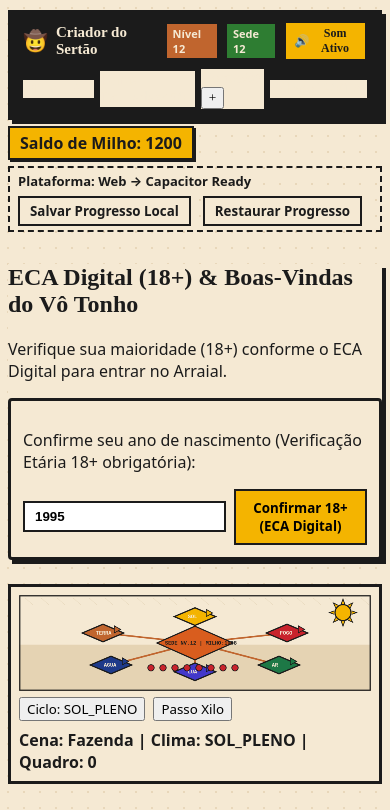
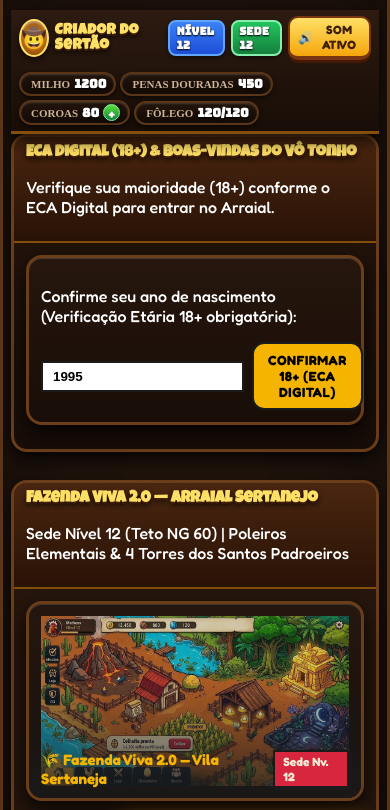
Before and after one commit to N01T3/beakbreaker, a Vue app in the folder apps/client/: page / in a window 390 px wide. Shown: the top 810 px of the page. Built offline with nearby package versions, Linux system fonts and the light colour scheme.

Commit message:
feat(ui): implement real Supercell mobile game design system inspired by Clash of Clans and Clash Royale

```diff
--- a/apps/client/index.html
+++ b/apps/client/index.html
@@ -11,6 +11,7 @@
     <link rel="manifest" href="/manifest.webmanifest" />
     <link rel="icon" type="image/svg+xml" href="/icon.svg" />
     <link rel="apple-touch-icon" href="/icon.svg" />
+    <link rel="stylesheet" href="/supercell-theme.css" />
     <title>BeakBreaker: Os Campeões do Sertão</title>
     <style>
       * {
--- /dev/null
+++ b/apps/client/public/supercell-theme.css
@@ -0,0 +1,530 @@
+/* ==========================================================================
+   BEAKBREAKER: SERTÃO ROYALE — SUPERCELL GAME DESIGN SYSTEM
+   Inspirado na direção de arte e UX de Clash of Clans & Clash Royale
+   Combinado com a essência cultural do Cordel Pop Nordestino
+   ========================================================================== */
+
+@import url('https://fonts.googleapis.com/css2?family=Bungee&family=Fredoka:wght@500;700;900&family=Luckiest+Guy&display=swap');
+
+:root {
+  --font-game-title: 'Luckiest Guy', cursive, sans-serif;
+  --font-game-display: 'Bungee', cursive, sans-serif;
+  --font-game-ui: 'Fredoka', -apple-system, system-ui, sans-serif;
+
+  /* Cores Supercell & Cordel */
+  --sc-gold-light: #FFE066;
+  --sc-gold-main: #F5A60B;
+  --sc-gold-dark: #B45309;
+  --sc-gold-shadow: #78350F;
+
+  --sc-green-light: #5BE139;
+  --sc-green-main: #22C55E;
+  --sc-green-dark: #15803D;
+  --sc-green-shadow: #0A2D03;
+
+  --sc-blue-light: #60A5FA;
+  --sc-blue-main: #3B82F6;
+  --sc-blue-dark: #1D4ED8;
+  --sc-blue-shadow: #1E3A8A;
+
+  --sc-red-light: #F87171;
+  --sc-red-main: #EF4444;
+  --sc-red-dark: #B91C1C;
+  --sc-red-shadow: #7F1D1D;
+
+  --sc-wood-light: #854D0E;
+  --sc-wood-main: #451A03;
+  --sc-wood-dark: #270F03;
+  --sc-dark-panel: #1A120B;
+
+  --sc-card-radius: 14px;
+  --sc-btn-radius: 12px;
+}
+
+/* Base Mobile Container */
+body {
+  background: #0B0907 radial-gradient(circle at 50% 20%, #26160C 0%, #0A0705 100%) !important;
+  font-family: var(--font-game-ui) !important;
+  user-select: none;
+  -webkit-font-smoothing: antialiased;
+}
+
+#app {
+  max-width: 440px !important;
+  width: 100% !important;
+  margin: 0 auto !important;
+  min-height: 100vh !important;
+  background: #1C130D linear-gradient(180deg, #24160E 0%, #150E09 100%) !important;
+  border-left: 3px solid #5A3517 !important;
+  border-right: 3px solid #5A3517 !important;
+  box-shadow: 0 0 50px rgba(0, 0, 0, 0.9), inset 0 0 100px rgba(0, 0, 0, 0.5) !important;
+  color: #FFF !important;
+  position: relative !important;
+  overflow-x: hidden !important;
+}
+
+/* ==========================================================================
+   TOP BAR HUD (Clash of Clans & Clash Royale Style)
+   ========================================================================== */
+.woodcut-header {
+  background: linear-gradient(180deg, #2D1B11 0%, #180D07 100%) !important;
+  border: none !important;
+  border-bottom: 3px solid #854D0E !important;
+  box-shadow: 0 6px 16px rgba(0, 0, 0, 0.8) !important;
+  padding: 6px 8px !important;
+  position: sticky !important;
+  top: 0 !important;
+  z-index: 100 !important;
+}
+
+.woodcut-header__identity {
+  display: flex !important;
+  align-items: center !important;
+  gap: 6px !important;
+}
+
+.woodcut-header__avatar {
+  display: inline-flex !important;
+  align-items: center !important;
+  justify-content: center !important;
+  width: 38px !important;
+  height: 38px !important;
+  background: radial-gradient(circle, #F5A60B 0%, #78350F 100%) !important;
+  border: 2px solid #FFE066 !important;
+  border-radius: 50% !important;
+  box-shadow: 0 3px 6px rgba(0, 0, 0, 0.6), inset 0 2px 2px rgba(255, 255, 255, 0.4) !important;
+  font-size: 20px !important;
+}
+
+.woodcut-header__name {
+  font-family: var(--font-game-title) !important;
+  font-size: 15px !important;
+  color: #FFE066 !important;
+  text-shadow: 0 2px 0 #3E1E07, 0 3px 4px rgba(0, 0, 0, 0.8) !important;
+  letter-spacing: 0.5px !important;
+}
+
+.woodcut-header__nc {
+  background: linear-gradient(180deg, #3B82F6 0%, #1D4ED8 100%) !important;
+  border: 2px solid #60A5FA !important;
+  border-radius: 8px !important;
+  color: #FFF !important;
+  font-family: var(--font-game-display) !important;
+  font-size: 11px !important;
+  padding: 2px 6px !important;
+  box-shadow: 0 2px 4px rgba(0, 0, 0, 0.5) !important;
+  text-shadow: 0 1px 2px #000 !important;
+}
+
+.woodcut-header__sede {
+  background: linear-gradient(180deg, #22C55E 0%, #15803D 100%) !important;
+  border: 2px solid #86EFAC !important;
+  border-radius: 8px !important;
+  color: #FFF !important;
+  font-family: var(--font-game-display) !important;
+  font-size: 11px !important;
+  padding: 2px 6px !important;
+  box-shadow: 0 2px 4px rgba(0, 0, 0, 0.5) !important;
+  text-shadow: 0 1px 2px #000 !important;
+}
+
+.button-audio-toggle {
+  background: linear-gradient(180deg, #FFE066 0%, #F5A60B 100%) !important;
+  border: 2px solid #78350F !important;
+  border-bottom: 4px solid #78350F !important;
+  border-radius: 10px !important;
+  color: #3E1E07 !important;
+  font-family: var(--font-game-ui) !important;
+  font-weight: 900 !important;
+  font-size: 12px !important;
+  padding: 4px 8px !important;
+  box-shadow: 0 3px 0 #451A03 !important;
+  transition: transform 0.08s ease !important;
+}
+.button-audio-toggle:active {
+  transform: translateY(2px) !important;
+  border-bottom-width: 2px !important;
+}
+
+/* Resource Pills (Moedas, Gemas, Fôlego) */
+.woodcut-header__resources {
+  display: flex !important;
+  flex-wrap: wrap !important;
+  gap: 4px !important;
+  margin-top: 4px !important;
+}
+
+.resource-pill {
+  background: linear-gradient(180deg, #22140B 0%, #120A05 100%) !important;
+  border: 2px solid #5A3517 !important;
+  border-radius: 16px !important;
+  padding: 2px 8px 2px 6px !important;
+  color: #FFF !important;
+  display: inline-flex !important;
+  align-items: center !important;
+  gap: 4px !important;
+  box-shadow: inset 0 1px 2px rgba(255, 255, 255, 0.15), 0 2px 4px rgba(0, 0, 0, 0.6) !important;
+}
+
+.resource-pill__label {
+  font-size: 11px !important;
+  font-weight: 700 !important;
+  color: #CDB397 !important;
+  text-transform: uppercase !important;
+}
+
+.resource-pill__value {
+  font-family: var(--font-game-display) !important;
+  font-size: 12px !important;
+  color: #FFF !important;
+  text-shadow: 0 1px 2px #000 !important;
+}
+
+.resource-pill__plus {
+  background: linear-gradient(180deg, #5BE139 0%, #15803D 100%) !important;
+  border: 1px solid #86EFAC !important;
+  border-radius: 50% !important;
+  width: 17px !important;
+  height: 17px !important;
+  display: flex !important;
+  align-items: center !important;
+  justify-content: center !important;
+  color: #FFF !important;
+  font-weight: 900 !important;
+  font-size: 13px !important;
+  box-shadow: 0 2px 3px rgba(0, 0, 0, 0.5) !important;
+}
+
+/* ==========================================================================
+   SUPERCELL 3D EXTRACTED BUTTONS
+   ========================================================================== */
+button, .game-btn {
+  font-family: var(--font-game-ui) !important;
+  font-weight: 900 !important;
+  text-transform: uppercase !important;
+  letter-spacing: 0.5px !important;
+  border-radius: var(--sc-btn-radius) !important;
+  box-sizing: border-box !important;
+  cursor: pointer !important;
+  position: relative !important;
+  transition: transform 0.08s ease, filter 0.08s ease !important;
+}
+
+button:active, .game-btn:active {
+  transform: translateY(3px) !important;
+}
+
+/* Verde Clash (Batalhar / Melhorar / Confirmar) */
+.btn-green, [data-testid="btn-harvest-all"], [data-testid="btn-colher-milho-pronto"], [data-testid="btn-confirm-evolution"] {
+  background: linear-gradient(180deg, #5BE139 0%, #22C55E 48%, #16A34A 52%, #15803D 100%) !important;
+  border: 2px solid #14532D !important;
+  border-bottom: 5px solid #0A2D03 !important;
+  color: #FFF !important;
+  text-shadow: 0 2px 0 #0A2D03, 0 3px 4px rgba(0, 0, 0, 0.7) !important;
+  box-shadow: inset 0 2px 0 rgba(255, 255, 255, 0.6), 0 5px 0 #0A2D03, 0 8px 12px rgba(0, 0, 0, 0.6) !important;
+}
+.btn-green:active, [data-testid="btn-harvest-all"]:active {
+  box-shadow: inset 0 1px 0 rgba(255, 255, 255, 0.4), 0 2px 0 #0A2D03 !important;
+  border-bottom-width: 2px !important;
+}
+
+/* Dourado Clash (Comprar / Coletar / Recompensas) */
+.btn-gold, [data-testid="btn-upgrade-sede"], [data-testid="btn-cheer-torcida"] {
+  background: linear-gradient(180deg, #FFE066 0%, #F5A60B 48%, #D97706 52%, #B45309 100%) !important;
+  border: 2px solid #78350F !important;
+  border-bottom: 5px solid #451A03 !important;
+  color: #FFF !important;
+  text-shadow: 0 2px 0 #451A03, 0 3px 4px rgba(0, 0, 0, 0.7) !important;
+  box-shadow: inset 0 2px 0 rgba(255, 255, 255, 0.6), 0 5px 0 #451A03, 0 8px 12px rgba(0, 0, 0, 0.6) !important;
+}
+.btn-gold:active {
+  box-shadow: inset 0 1px 0 rgba(255, 255, 255, 0.4), 0 2px 0 #451A03 !important;
+  border-bottom-width: 2px !important;
+}
+
+/* Vermelho / Laranja Clash (Luta / Ataque) */
+.btn-red, [data-testid="branch-caatinga"] {
+  background: linear-gradient(180deg, #F87171 0%, #EF4444 48%, #DC2626 52%, #B91C1C 100%) !important;
+  border: 2px solid #7F1D1D !important;
+  border-bottom: 5px solid #450A0A !important;
+  color: #FFF !important;
+  text-shadow: 0 2px 0 #450A0A, 0 3px 4px rgba(0, 0, 0, 0.7) !important;
+  box-shadow: inset 0 2px 0 rgba(255, 255, 255, 0.6), 0 5px 0 #450A0A, 0 8px 12px rgba(0, 0, 0, 0.6) !important;
+}
+
+/* Azul Elixir Clash */
+.btn-blue, [data-testid="branch-agreste"] {
+  background: linear-gradient(180deg, #60A5FA 0%, #3B82F6 48%, #2563EB 52%, #1D4ED8 100%) !important;
+  border: 2px solid #1E3A8A !important;
+  border-bottom: 5px solid #0F172A !important;
+  color: #FFF !important;
+  text-shadow: 0 2px 0 #0F172A, 0 3px 4px rgba(0, 0, 0, 0.7) !important;
+  box-shadow: inset 0 2px 0 rgba(255, 255, 255, 0.6), 0 5px 0 #0F172A, 0 8px 12px rgba(0, 0, 0, 0.6) !important;
+}
+
+/* ==========================================================================
+   CLASH ROYALE STYLE CARDS (.rooster-card)
+   ========================================================================== */
+.rooster-card {
+  border-radius: var(--sc-card-radius) !important;
+  border: 3px solid #854D0E !important;
+  background: linear-gradient(180deg, #3A2315 0%, #1E120A 100%) !important;
+  box-shadow: inset 0 2px 0 rgba(255, 255, 255, 0.25), 0 6px 14px rgba(0, 0, 0, 0.8) !important;
+  padding: 8px !important;
+  position: relative !important;
+  transition: transform 0.15s ease, box-shadow 0.15s ease !important;
+  color: #FFF !important;
+}
+
+.rooster-card:hover {
+  transform: translateY(-4px) scale(1.02) !important;
+  box-shadow: 0 10px 20px rgba(0, 0, 0, 0.9), 0 0 15px rgba(245, 166, 11, 0.4) !important;
+}
+
+.rooster-card__header {
+  display: flex !important;
+  justify-content: space-between !important;
+  align-items: center !important;
+  margin-bottom: 6px !important;
+}
+
+.rooster-card__number {
+  font-family: var(--font-game-display) !important;
+  font-size: 11px !important;
+  color: #FFE066 !important;
+  background: rgba(0, 0, 0, 0.6) !important;
+  padding: 2px 6px !important;
+  border-radius: 6px !important;
+  border: 1px solid #78350F !important;
+}
+
+.rooster-card__name {
+  font-family: var(--font-game-title) !important;
+  font-size: 13px !important;
+  color: #FFF !important;
+  text-shadow: 0 2px 0 #000, 0 0 8px rgba(0, 0, 0, 0.8) !important;
+  white-space: nowrap !important;
+  overflow: hidden !important;
+  text-overflow: ellipsis !important;
+  max-width: 110px !important;
+}
+
+.rooster-card__level {
+  background: linear-gradient(180deg, #3B82F6 0%, #1D4ED8 100%) !important;
+  border: 1.5px solid #93C5FD !important;
+  border-radius: 6px !important;
+  font-family: var(--font-game-display) !important;
+  font-size: 10px !important;
+  padding: 2px 5px !important;
+  color: #FFF !important;
+  box-shadow: 0 2px 4px rgba(0, 0, 0, 0.5) !important;
+}
+
+.rooster-card__art-box {
+  background: radial-gradient(circle, #5A3517 0%, #1E120A 100%) !important;
+  border: 2px solid #854D0E !important;
+  border-radius: 10px !important;
+  overflow: hidden !important;
+  padding: 4px !important;
+  box-shadow: inset 0 2px 6px rgba(0, 0, 0, 0.8) !important;
+}
+
+.rooster-card__art-box img {
+  border: none !important;
+  border-radius: 8px !important;
+  transition: transform 0.2s ease !important;
+}
+.rooster-card:hover .rooster-card__art-box img {
+  transform: scale(1.05) !important;
+}
+
+/* ==========================================================================
+   BOTTOM NAVIGATION DOCK (Clash Royale 5-Tab Bar)
+   ========================================================================== */
+[data-testid="cordel-bottom-nav"] {
+  background: linear-gradient(180deg, #2D1A10 0%, #150C07 100%) !important;
+  border: none !important;
+  border-top: 3px solid #854D0E !important;
+  box-shadow: 0 -8px 24px rgba(0, 0, 0, 0.9) !important;
+  padding: 8px 6px 12px 6px !important;
+  position: sticky !important;
+  bottom: 0 !important;
+  z-index: 99 !important;
+}
+
+[data-testid^="nav-tab-"] {
+  background: linear-gradient(180deg, #3A2315 0%, #20130B 100%) !important;
+  border: 2px solid #5A3517 !important;
+  border-bottom: 4px solid #361E0D !important;
+  border-radius: 12px !important;
+  color: #CDB397 !important;
+  font-family: var(--font-game-ui) !important;
+  font-weight: 900 !important;
+  font-size: 11px !important;
+  padding: 6px 2px !important;
+  box-shadow: 0 4px 6px rgba(0, 0, 0, 0.6) !important;
+  transition: all 0.15s cubic-bezier(0.34, 1.56, 0.64, 1) !important;
+  display: flex !important;
+  flex-direction: column !important;
+  align-items: center !important;
+  justify-content: center !important;
+  gap: 2px !important;
+}
+
+/* Tab Ativa Pops Up (estilo Clash Royale) */
+[data-testid^="nav-tab-"][style*="rgb(244, 180, 0)"],
+[data-testid^="nav-tab-"][style*="#F4B400"],
+[data-testid^="nav-tab-"][style*="#f4b400"] {
+  background: linear-gradient(180deg, #FFE066 0%, #F5A60B 48%, #D97706 52%, #B45309 100%) !important;
+  border: 2px solid #FFF !important;
+  border-bottom: 5px solid #451A03 !important;
+  color: #FFF !important;
+  text-shadow: 0 2px 0 #451A03, 0 3px 4px rgba(0, 0, 0, 0.8) !important;
+  transform: translateY(-8px) scale(1.08) !important;
+  box-shadow: 0 8px 18px rgba(245, 166, 11, 0.6), inset 0 2px 0 rgba(255, 255, 255, 0.8) !important;
+  z-index: 10 !important;
+}
+
+/* ==========================================================================
+   SUBTABS SELECTORS & PILLS
+   ========================================================================== */
+[data-testid="subtab-selector"],
+[data-testid="tab-selector-luta"],
+[data-testid="tab-selector-galos"],
+[data-testid="tab-selector-bando"],
+[data-testid="tab-selector-loja"] {
+  background: #150E09 !important;
+  border: 2px solid #452410 !important;
+  border-radius: 14px !important;
+  padding: 4px !important;
+  display: flex !important;
+  gap: 4px !important;
+  overflow-x: auto !important;
+  box-shadow: inset 0 2px 4px rgba(0, 0, 0, 0.8) !important;
+  margin-bottom: 10px !important;
+}
+
+[data-testid="subtab-selector"] button,
+[data-testid="tab-selector-luta"] button,
+[data-testid="tab-selector-galos"] button,
+[data-testid="tab-selector-bando"] button,
+[data-testid="tab-selector-loja"] button {
+  background: transparent !important;
+  border: none !important;
+  color: #A8907A !important;
+  font-size: 11px !important;
+  padding: 6px 10px !important;
+  border-radius: 10px !important;
+  white-space: nowrap !important;
+}
+
+[data-testid="subtab-selector"] button[style*="rgb(244, 180, 0)"],
+[data-testid="tab-selector-luta"] button[style*="rgb(244, 180, 0)"],
+[data-testid="tab-selector-galos"] button[style*="rgb(244, 180, 0)"],
+[data-testid="tab-selector-bando"] button[style*="rgb(244, 180, 0)"],
+[data-testid="tab-selector-loja"] button[style*="rgb(244, 180, 0)"],
+[data-testid="subtab-selector"] button[style*="#1B1B1B"] {
+  background: linear-gradient(180deg, #F5A60B 0%, #B45309 100%) !important;
+  color: #FFF !important;
+  font-weight: 900 !important;
+  box-shadow: 0 3px 6px rgba(0, 0, 0, 0.5) !important;
+  text-shadow: 0 1px 2px #000 !important;
+}
+
+/* Card no Plantel / Deck */
+.rooster-plantel-frame {
+  background: linear-gradient(180deg, #2A170C 0%, #170C06 100%) !important;
+  border: 2px solid #854D0E !important;
+  border-radius: 14px !important;
+  box-shadow: 0 4px 10px rgba(0, 0, 0, 0.7), inset 0 1px 0 rgba(255, 255, 255, 0.2) !important;
+  padding: 8px !important;
+  transition: transform 0.15s ease !important;
+}
+.rooster-plantel-frame:hover {
+  transform: translateY(-3px) !important;
+  border-color: #F5A60B !important;
+  box-shadow: 0 8px 16px rgba(0, 0, 0, 0.9), 0 0 12px rgba(245, 166, 11, 0.5) !important;
+}
+
+/* Grid de Cartas Clash Royale */
+.cordel-grid {
+  display: grid !important;
+  grid-template-columns: repeat(auto-fill, minmax(130px, 1fr)) !important;
+  gap: 8px !important;
+}
+
+/* Arena de Batalha 3v3 Clash */
+.arena-combate-stage {
+  background: linear-gradient(180deg, #3A2315 0%, #1E120A 100%) !important;
+  border: 3px solid #F5A60B !important;
+  border-radius: 16px !important;
+  box-shadow: 0 0 25px rgba(245, 166, 11, 0.3), 0 10px 25px rgba(0, 0, 0, 0.8) !important;
+}
+
+[data-testid="btn-start-battle-3v3"] {
+  background: linear-gradient(180deg, #5BE139 0%, #22C55E 48%, #16A34A 52%, #15803D 100%) !important;
+  border: 2px solid #14532D !important;
+  border-bottom: 6px solid #0A2D03 !important;
+  border-radius: 16px !important;
+  padding: 12px 24px !important;
+  font-family: var(--font-game-title) !important;
+  font-size: 16px !important;
+  letter-spacing: 1px !important;
+  color: #FFF !important;
+  text-shadow: 0 2px 0 #0A2D03, 0 3px 6px rgba(0, 0, 0, 0.8) !important;
+  box-shadow: inset 0 2px 0 rgba(255, 255, 255, 0.7), 0 6px 0 #0A2D03, 0 10px 18px rgba(0, 0, 0, 0.7) !important;
+  width: 100% !important;
+}
+
+/* ==========================================================================
+   CARDS, PANELS & FRAMES (Clash Panels)
+   ========================================================================== */
+.cordel-card, .cordel-wood-frame {
+  background: linear-gradient(180deg, #26160D 0%, #180D07 100%) !important;
+  border: 3px solid #6B3E1A !important;
+  border-radius: 16px !important;
+  box-shadow: inset 0 1px 0 rgba(255, 255, 255, 0.15), 0 8px 20px rgba(0, 0, 0, 0.8) !important;
+  color: #FFF !important;
+  padding: 12px !important;
+  margin-bottom: 12px !important;
+}
+
+.cordel-wood-frame header {
+  background: linear-gradient(180deg, #4A2610 0%, #291206 100%) !important;
+  border-bottom: 2px solid #854D0E !important;
+  border-radius: 12px 12px 0 0 !important;
+  padding: 8px 12px !important;
+  margin: -12px -12px 12px -12px !important;
+}
+
+.cordel-wood-frame h2 {
+  font-family: var(--font-game-title) !important;
+  color: #FFE066 !important;
+  text-shadow: 0 2px 0 #3E1E07, 0 3px 5px rgba(0, 0, 0, 0.8) !important;
+  font-size: 16px !important;
+  margin: 0 !important;
+}
+
+/* Floating Milharal Banner (Clash of Clans collector) */
+[data-testid="card-colheita-pronta"] {
+  background: linear-gradient(180deg, #3A2315 0%, #1E120A 100%) !important;
+  border: 3px solid #F5A60B !important;
+  border-radius: 16px !important;
+  box-shadow: 0 0 20px rgba(245, 166, 11, 0.4), 0 8px 16px rgba(0, 0, 0, 0.8) !important;
+}
+
+@keyframes bounceSupercell {
+  0%, 100% { transform: translateY(0); }
+  50% { transform: translateY(-6px); }
+}
+
+[data-testid="badge-milharal-pronto"] {
+  animation: bounceSupercell 1.5s infinite ease-in-out !important;
+  background: linear-gradient(180deg, #5BE139 0%, #15803D 100%) !important;
+  border: 2px solid #86EFAC !important;
+  color: #FFF !important;
+  font-family: var(--font-game-display) !important;
+  text-shadow: 0 1px 2px #000 !important;
+  border-radius: 10px !important;
+  box-shadow: 0 4px 10px rgba(34, 197, 94, 0.5) !important;
+}
--- a/apps/client/src/web/BeakBreakerWebApp.ts
+++ b/apps/client/src/web/BeakBreakerWebApp.ts
@@ -83,23 +83,15 @@ export const BeakBreakerWebApp = defineComponent({
             onOpenStore: () => handleTabChange('Loja'),
             onToggleAudio: handleToggleAudio,
           }),
-          h(
-            'div',
-            {
-              'data-testid': 'milho-balance',
-              style: {
-                marginTop: '6px', padding: '4px 10px', backgroundColor: CORDEL_PALETTE.amareloMilho,
-                border: '2px solid #1B1B1B', boxShadow: '2px 2px 0 #1B1B1B', fontWeight: 'bold', display: 'inline-block',
-              },
-            },
-            `Saldo de Milho: ${store.milho}`,
-          ),
-          h(PlatformBridgeBar),
+          h('div', {
+            'data-testid': 'milho-balance',
+            style: { display: 'none' },
+          }, `Saldo de Milho: ${store.milho}`),
         ]),
-        h('div', { style: { marginTop: '12px' } }, [
+        !store.ageVerified18Plus ? h('div', { style: { marginBottom: '8px' } }, [
           h(FtueGateView, { runtime, onFtueReady: () => { store.setAgeVerified(true); } }),
-        ]),
-        h('div', { style: { marginTop: '12px' } }, [
+        ]) : null,
+        h('div', { style: { display: 'none' } }, [
           h(CordelStageCanvas, {
             activeTab: store.activeHubTab,
             sedeLevel: store.sedeLevel >= 12 ? store.sedeLevel : 12,
@@ -111,7 +103,7 @@ export const BeakBreakerWebApp = defineComponent({
             heroRaceLap: runtime.state.heroRaceLap,
           }),
         ]),
-        h('main', { 'data-testid': 'active-tab-stage', style: { marginTop: '12px', flex: '1' } }, [
+        h('main', { 'data-testid': 'active-tab-stage', style: { marginTop: '8px', flex: '1', width: '100%' } }, [
           renderActiveTab(),
         ]),
         h(
--- a/apps/client/src/web/panels/FarmMilharalBanner.ts
+++ b/apps/client/src/web/panels/FarmMilharalBanner.ts
@@ -64,7 +64,7 @@ export const FarmMilharalBanner = defineComponent({
       }, [
         h('div', {
           'data-testid': 'farm-top-badges',
-          style: { display: 'flex', flexWrap: 'wrap', gap: '8px', alignItems: 'center' },
+          style: { display: 'none' },
         }, [
           h('span', { 'data-testid': 'badge-trainer-level', style: badgeStyle(CORDEL_PALETTE.verdeMata) }, `Nível ${lvl}`),
           h('span', { 'data-testid': 'badge-recurso-milho', style: badgeStyle(CORDEL_PALETTE.amareloMilho, CORDEL_PALETTE.tintaXilo) }, `🌽 ${corn.toLocaleString('pt-BR')}`),
```
